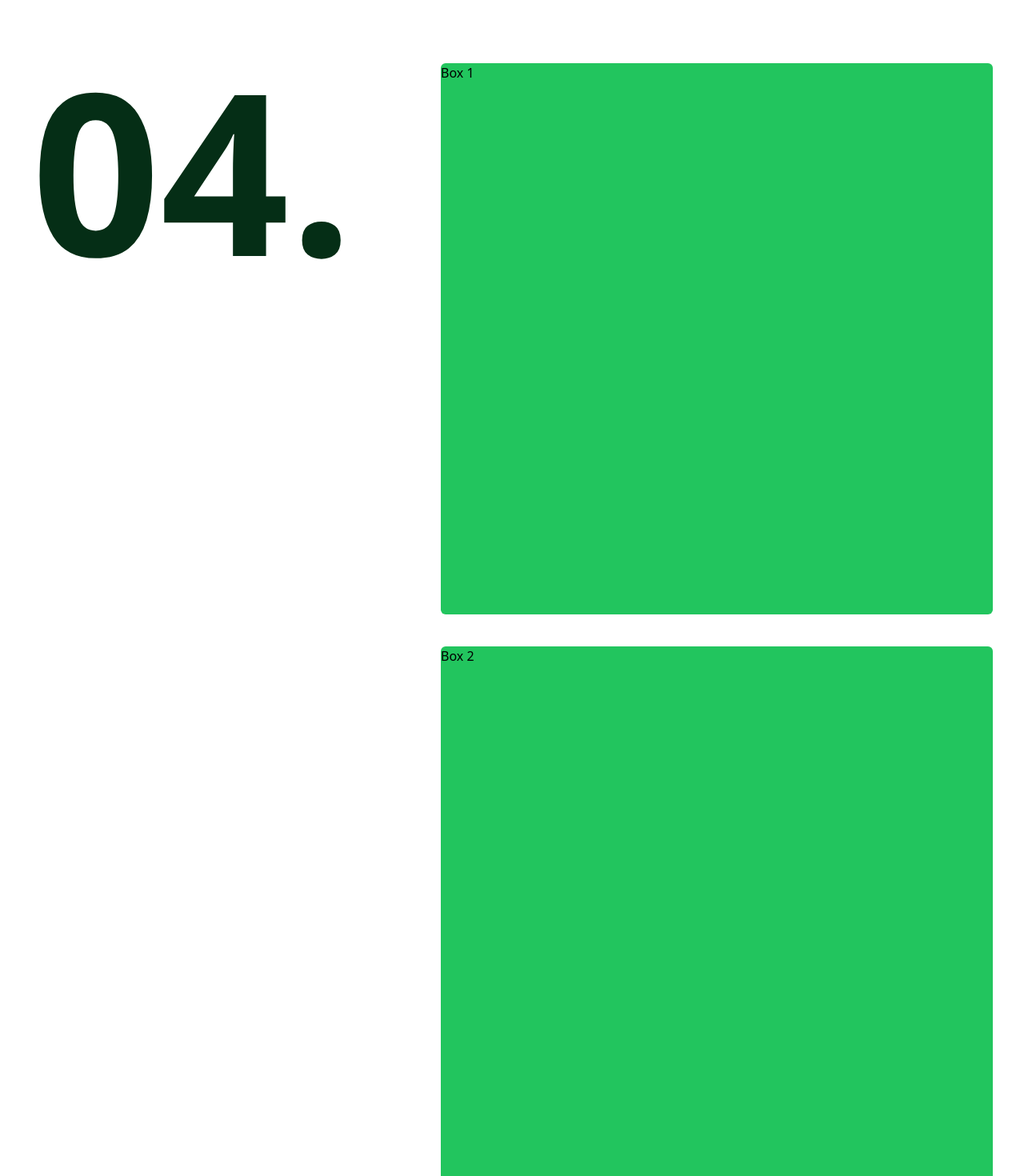
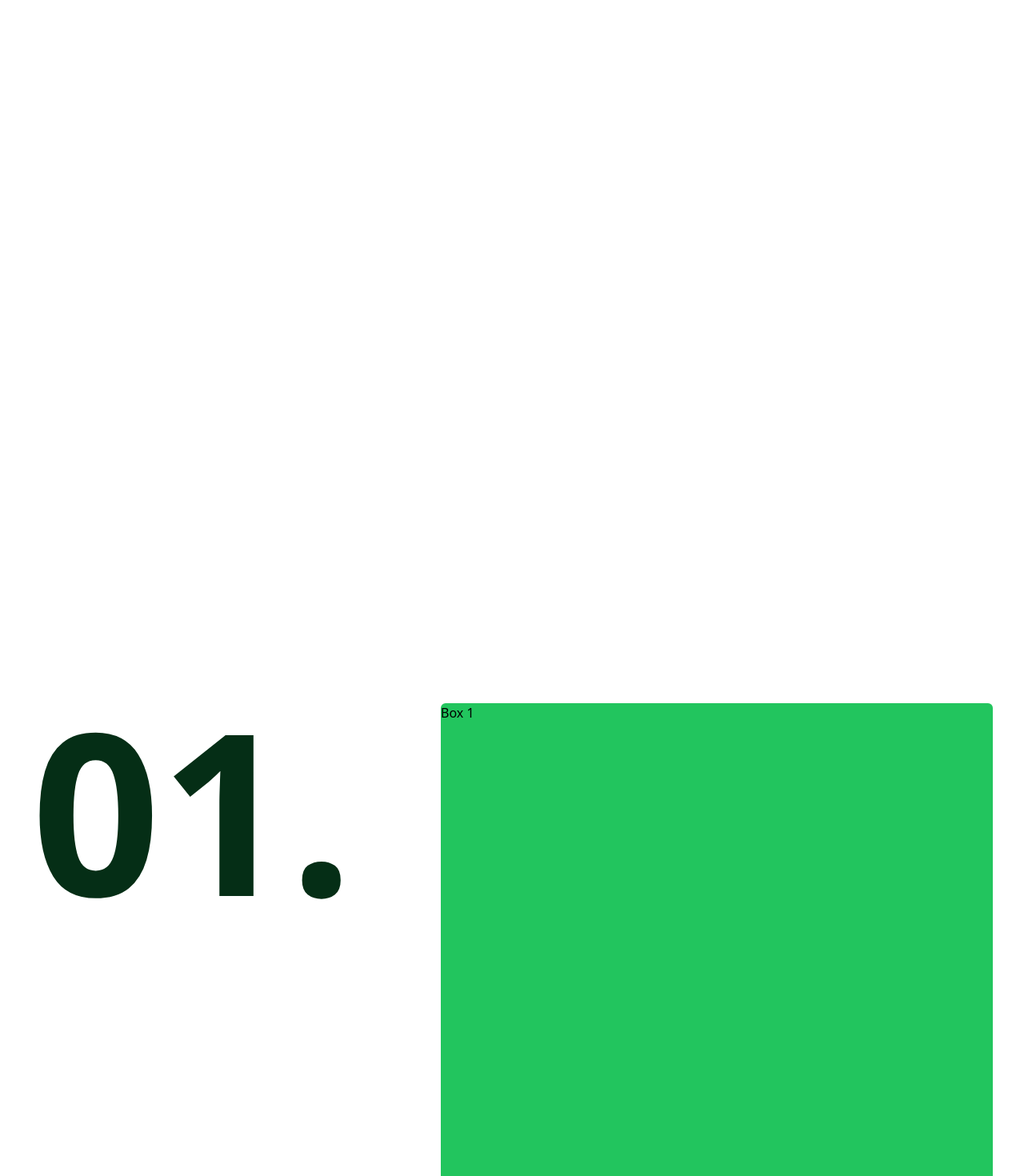
Before and after one commit to anoopraju31/nextjs-motion-animations, a Next.js app: page /number-gooey-layout in a window 1280 px wide. Shown: the top 1470 px of the page at 80% size. Built offline with nearby package versions, Linux system fonts and the light colour scheme.

Commit message:
Number Gooey Layout fine tune

```diff
--- a/app/number-gooey-layout/page.tsx
+++ b/app/number-gooey-layout/page.tsx
@@ -42,7 +42,8 @@ export default function MultiBoxCounter() {
 
 				const boxID = index + 1 // Box identifier (Box 1, Box 2, etc.)
 				const rect = boxRef.getBoundingClientRect()
-				const threshold = window.innerHeight * 0.6 // 40vh threshold
+				// const threshold = window.innerHeight * 0.6 // 40vh threshold
+				const threshold = window.innerWidth * 0.22
 
 				if (rect.bottom <= threshold && !visibleBoxes.has(boxID)) {
 					// If the box crosses the threshold, increment counter
@@ -73,11 +74,14 @@ export default function MultiBoxCounter() {
 
 	return (
 		<ScrollToTopOnReload>
+			<section className={styles.placeholder}></section>
 			<main className={styles.main}>
 				<div className={styles.number__container}>
 					<span className={styles.number}>0</span>
 					<motion.div
-						style={{ y: `-${counter * 100}%` }}
+						style={{
+							y: counter < boxes.length - 1 ? `-${counter * 100}%` : `-${(boxes.length - 1) * 100}%`
+						}}
 						transition={{ type: 'spring', stiffness: 100, damping: 20, duration: 1.5 }}
 						className={styles.numbers}
 					>
@@ -91,11 +95,12 @@ export default function MultiBoxCounter() {
 				<div className={styles.card__container}>
 					{boxes.map((box, index) => (
 						<motion.div key={index} ref={addToRefs} className={styles.card}>
-							<h2>Box {box}</h2>
+							<h2>Box {box} </h2>
 						</motion.div>
 					))}
 				</div>
 			</main>
+			<section className={styles.placeholder}></section>
 		</ScrollToTopOnReload>
 	)
 }
--- a/app/number-gooey-layout/styles.module.scss
+++ b/app/number-gooey-layout/styles.module.scss
@@ -20,3 +20,6 @@
 		}
 	}
 }
+.placeholder {
+	@apply w-full h-screen;
+}
```
